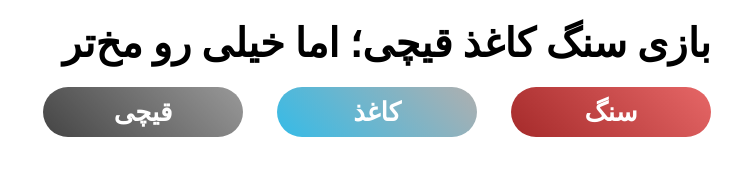
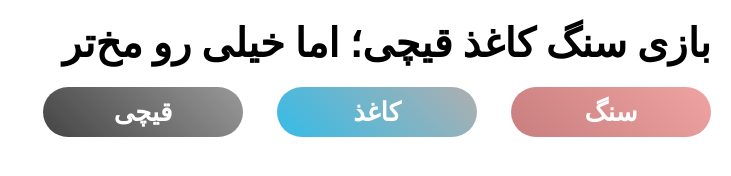
Before and after one commit to WebClubFc/rock-paper-scissors, a plain HTML site: page index.html in a window 1280 px wide. In both pictures the pointer is over the button "سنگ". Shown: the whole page, without its empty margins (549-1280 px from the left). Drawn offline with Linux system fonts and the light colour scheme.

Commit message:
Update style.css

```diff
--- a/style.css
+++ b/style.css
@@ -25,6 +25,11 @@ button {
   border-radius: 25px;
   color: #fff;
   cursor: pointer;
+  transition: 0.5s;
+}
+
+button:hover {
+  opacity: 0.6;
 }
 
 .rock {
```
